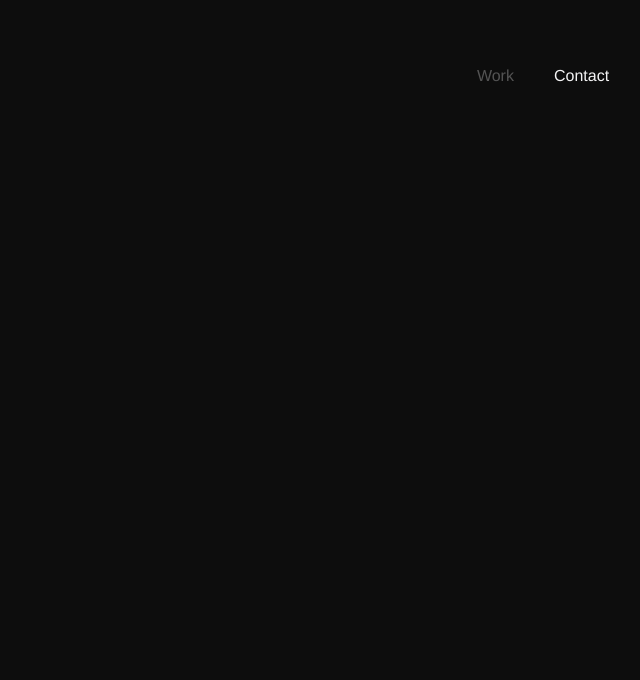
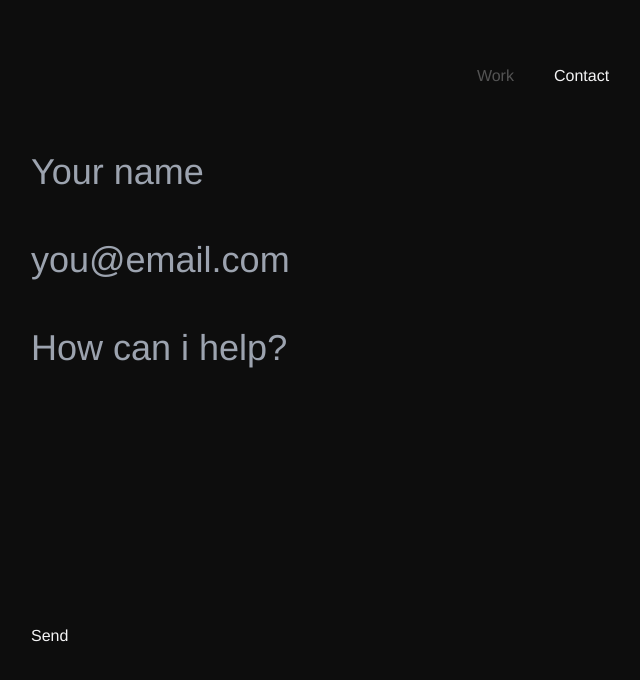
Before and after one commit to piatachenko/piatachenko, a Next.js app: page /contact in a window 1280 px wide. Shown: the top 680 px of the page, without its empty margins (97-737 px from the left). Built offline with nearby package versions, Linux system fonts and the light colour scheme.

Commit message:
Add form

```diff
--- a/src/pages/contact.tsx
+++ b/src/pages/contact.tsx
@@ -1,15 +1,29 @@
 import Head from "next/head";
+import Input from "~/components/Input";
 import MainLayout from "~/layouts/MainLayout";
 
 export default function Contact() {
   return (
     <>
       <Head>
-        <title>Ivan Piatachenko</title>
+        <title>IP: Contact</title>
         <link rel="icon" href="/favicon.ico" />
       </Head>
       <MainLayout page="Contact">
-        <main></main>
+        <main>
+          <div className="flex min-h-screen items-center px-[10vw]">
+            <form action="" className="block">
+              <Input placeholder="Your name" customClass="" />
+              <Input placeholder="you@email.com" customClass="" type="email" />
+              <Input
+                placeholder="How can i help?"
+                customClass=""
+                type="textarea"
+              />
+              <input type="submit" value="Send" />
+            </form>
+          </div>
+        </main>
       </MainLayout>
     </>
   );
```
